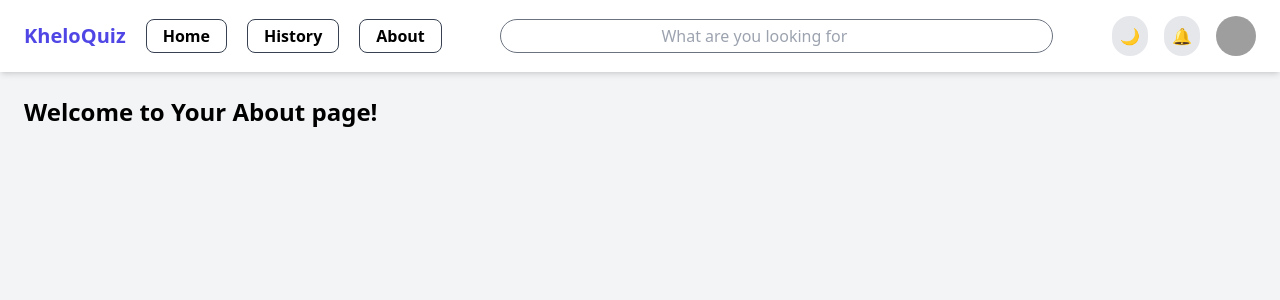
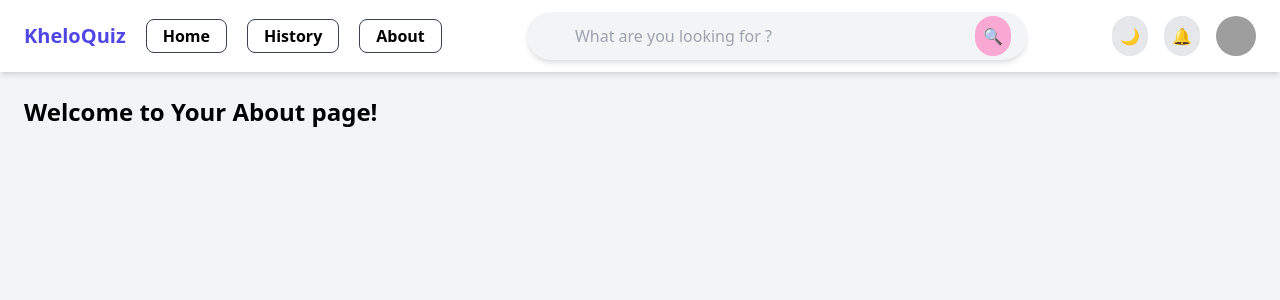
Before and after one commit to sohamshende/KheloQuiz, a Django app: template src/templates/about.html in a window 1280 px wide. Shown: the top 300 px of the page. Run offline with Django 3.2, Linux system fonts and the light colour scheme; the template is opened without the code that fills it, so the values that code supplies are empty; some libraries are stand-ins or nearby versions; grey boxes are pictures that could not be loaded.

Commit message:
change bg colors

```diff
--- a/src/templates/base.html
+++ b/src/templates/base.html
@@ -10,7 +10,7 @@
 <body class="bg-gray-100">
 
     <!-- Navbar -->
-    <nav class="bg-white shadow-md px-6 py-4 flex items-center justify-between">
+    <nav class="bg-white shadow-md px-6 py-3 flex items-center justify-between">
        <!-- Left: Brand & Navigation Links -->
 <div class="flex items-center space-x-5">
     <h1 class="text-xl font-extrabold text-indigo-600">KheloQuiz</h1>
@@ -29,10 +29,17 @@
 </div>
 
        <!-- Center: Search Bar -->
-<div class="relative">
-    <input type="text" placeholder="What are you looking for"
-        class="border border-gray-500 rounded-full px-40 py-1 text-left focus:outline-none focus:ring-2 focus:ring-indigo-400">
-</div>
+       <div class="flex items-center bg-gray-100 rounded-full px-4 py-1 shadow-md w-[500px]">
+        <!-- Input Field -->
+        <input type="text" placeholder="What are you looking for ?"
+            class="bg-transparent flex-1 outline-none px-8 text-gray-800">
+
+        <!-- Search Button -->
+        <button class="bg-pink-300 text-white rounded-full p-2 ml-2">
+            🔍
+        </button>
+    </div>
+
       <!-- Right: Dark Mode, Notifications, Profile -->
         <div class="flex items-center space-x-4">
             <!-- Dark Mode Toggle -->
--- a/src/templates/home.html
+++ b/src/templates/home.html
@@ -6,7 +6,7 @@
     <title>KheloQuiz - Home</title>
     <script src="https://cdn.tailwindcss.com"></script>
 </head>
-<body class="bg-gradient-to-br from-blue-100 to-purple-200 flex items-center justify-center min-h-screen">
+<body class="bg-gradient-to-br from-blue-300 to-purple-400 flex items-center justify-center min-h-screen">
     <div class="text-center bg-white p-10 rounded-lg shadow-lg max-w-md">
         <h1 class="text-3xl font-bold mb-4">Khelo<span class="text-indigo-600">Quiz</span></h1>
         <p class="text-gray-800 mb-6">Get things done with Quiz</p>
--- a/src/templates/resetpassword.html
+++ b/src/templates/resetpassword.html
@@ -6,7 +6,7 @@
     <title>Reset Password</title>
     <script src="https://cdn.tailwindcss.com"></script>
 </head>
-<body class="bg-gradient-to-br from-blue-100 to-purple-200 flex items-center justify-center min-h-screen">
+<body class="bg-gradient-to-br from-blue-300 to-purple-400 flex items-center justify-center min-h-screen">
     <div class="w-full max-w-md p-8 space-y-6 bg-white rounded-3xl shadow-2xl border border-gray-300">
         <!-- Title & Description -->
         <div class="text-center">
--- a/src/templates/signin.html
+++ b/src/templates/signin.html
@@ -6,7 +6,7 @@
     <title>Sign In | KheloQuiz</title>
     <script src="https://cdn.tailwindcss.com"></script>
 </head>
-<body class="bg-gradient-to-br from-blue-100 to-purple-200 flex items-center justify-center min-h-screen">
+<body class="bg-gradient-to-br from-blue-300 to-purple-400 flex items-center justify-center min-h-screen">
     <div class="w-full max-w-md p-8 space-y-6 bg-white rounded-3xl shadow-2xl border border-gray-300">
         <div class="text-center">
             <h2 class="text-3xl font-extrabold text-gray-900">Welcome Back!</h2>
--- a/src/templates/signup.html
+++ b/src/templates/signup.html
@@ -6,7 +6,7 @@
     <title>Register | KheloQuiz</title>
     <script src="https://cdn.tailwindcss.com"></script>
 </head>
-<body class="bg-gradient-to-br from-blue-100 to-purple-200 flex items-center justify-center min-h-screen">
+<body class="bg-gradient-to-br from-blue-300 to-purple-400 flex items-center justify-center min-h-screen">
     <div class="w-full max-w-md p-8 space-y-6 bg-white rounded-3xl shadow-2xl border border-gray-300">
         <div class="text-center">
             <h2 class="text-3xl font-extrabold text-gray-900">Welcome Onboard!</h2>
```
